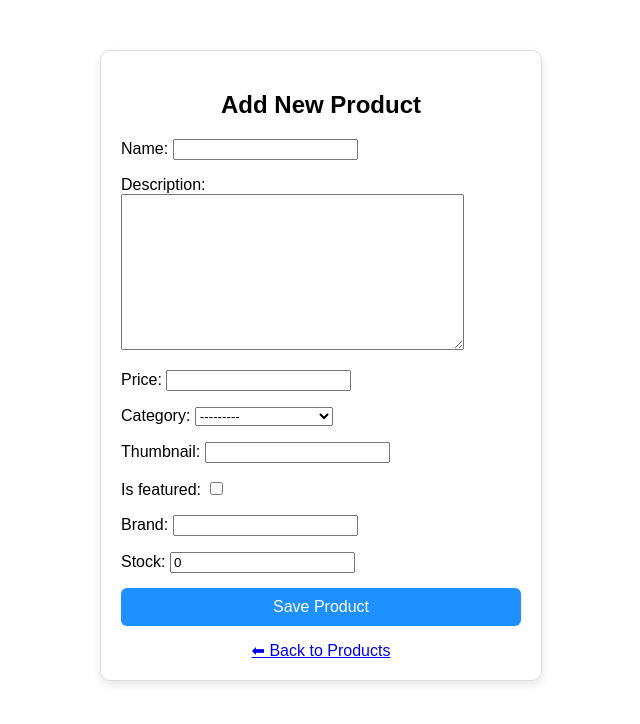
After one commit to alvinchristian/football-shop, a Django app: page /add/ in a window 1280 px wide. The commit adds this page. Shown: the top 724 px of the page, without its empty margins (319-959 px from the left). Run offline with Django 5.2, Linux system fonts and the light colour scheme.

Commit message:
code for tugas 3

```diff
--- /dev/null
+++ b/main/forms.py
@@ -0,0 +1,7 @@
+from django.forms import ModelForm
+from main.models import Products
+
+class ProductsForm(ModelForm):
+    class Meta:
+        model = Products
+        fields = ["name", "description", "price", "category", "thumbnail", "is_featured", "brand","stock"]
--- a/main/models.py
+++ b/main/models.py
@@ -22,6 +22,7 @@ class Products(models.Model):
     is_featured = models.BooleanField(default=False)
     brand = models.CharField(max_length=10,default='')
     sold = models.IntegerField(default=0)
+    stock = models.IntegerField(default=0)
 
     def __str__(self):
         return self.name
--- /dev/null
+++ b/main/templates/add_product.html
@@ -0,0 +1,56 @@
+<!DOCTYPE html>
+<html lang="en">
+<head>
+    <meta charset="UTF-8">
+    <title>Add Product</title>
+    <style>
+        body {
+            font-family: Arial, sans-serif;
+        }
+        .form-container {
+            width: 400px;
+            margin: 50px auto;
+            padding: 20px;
+            border: 1px solid #ddd;
+            border-radius: 10px;
+            box-shadow: 0 4px 10px rgba(0,0,0,0.1);
+        }
+        .form-container h2 {
+            text-align: center;
+            margin-bottom: 20px;
+        }
+        .form-container form p {
+            margin-bottom: 15px;
+        }
+        .form-container button {
+            width: 100%;
+            padding: 10px;
+            background: dodgerblue;
+            color: white;
+            border: none;
+            border-radius: 6px;
+            font-size: 16px;
+            cursor: pointer;
+        }
+        .form-container button:hover {
+            background: royalblue;
+        }
+        .back-link {
+            display: block;
+            margin-top: 15px;
+            text-align: center;
+        }
+    </style>
+</head>
+<body>
+    <div class="form-container">
+        <h2>Add New Product</h2>
+        <form method="POST">
+            {% csrf_token %}
+            {{ form.as_p }}
+            <button type="submit">Save Product</button>
+        </form>
+        <a href="{% url 'main:show_template' %}" class="back-link">⬅ Back to Products</a>
+    </div>
+</body>
+</html>
--- a/main/urls.py
+++ b/main/urls.py
@@ -1,8 +1,14 @@
 from django.urls import path
-from main.views import show_template
+from main.views import show_template, show_xml, show_json, show_xml_by_id, show_json_by_id, add_product, show_product
 
 app_name = 'main'
 
 urlpatterns = [
     path('', show_template, name='show_template'),
+    path('add/', add_product, name='add_product'),
+    path('product/<int:id>/', show_product, name='show_product'),
+    path('xml/<int:id>/', show_xml_by_id, name='show_xml_by_id'),
+    path('json/<int:id>/', show_json_by_id, name='show_json_by_id'),
+    path('xml/', show_xml, name='show_xml'),
+    path('json/', show_json, name='show_json'),
 ]
--- a/main/views.py
+++ b/main/views.py
@@ -1,11 +1,51 @@
-from django.shortcuts import render
-
+from django.shortcuts import render, redirect, get_object_or_404
+from django.http import HttpResponse
+from django.core import serializers
+from .models import Products
+from .forms import ProductsForm
 # Create your views here.
 def show_template(request):
+    product_list = Products.objects.all()
     context = {
         'shop': 'Full Time Gear',
         'name': 'Alvin Christian Halim',
-        'class': 'PBP F'
+        'class': 'PBP F',
+        'products': product_list
     }
 
+
     return render(request, "template.html", context)
+
+def show_xml(request):
+    products = Products.objects.all()
+    xml_data = serializers.serialize("xml", products)
+    return HttpResponse(xml_data, content_type="application/xml")
+
+def show_json(request):
+    products = Products.objects.all()
+    json_data = serializers.serialize("json", products)
+    return HttpResponse(json_data, content_type="application/json")
+
+def show_xml_by_id(request, id):
+    products = Products.objects.get(id=id)
+    xml_data = serializers.serialize("xml", [products])
+    return HttpResponse(xml_data, content_type="application/xml")
+
+def show_json_by_id(request, id):
+    products = Products.objects.get(id=id)
+    json_data = serializers.serialize("json", [products])
+    return HttpResponse(json_data, content_type="application/json")
+
+def add_product(request):
+    form = ProductsForm(request.POST or None)
+    if form.is_valid() and request.method == 'POST':
+        form.save()
+        return redirect('main:show_template')
+
+    context = {'form': form}
+    return render(request, 'add_product.html', context)
+
+def show_product(request, id):
+    product = get_object_or_404(Products, id=id)
+    context = {'product': product}
+    return render(request, 'product_detail.html', context)
```
Also changed, not shown: base.html (added, +13 -0 lines), main/templates/product_detail.html (added, +75 -0 lines), main/templates/template.html (+98 -5 lines), main/migrations/0003_products_stock.py (added).
